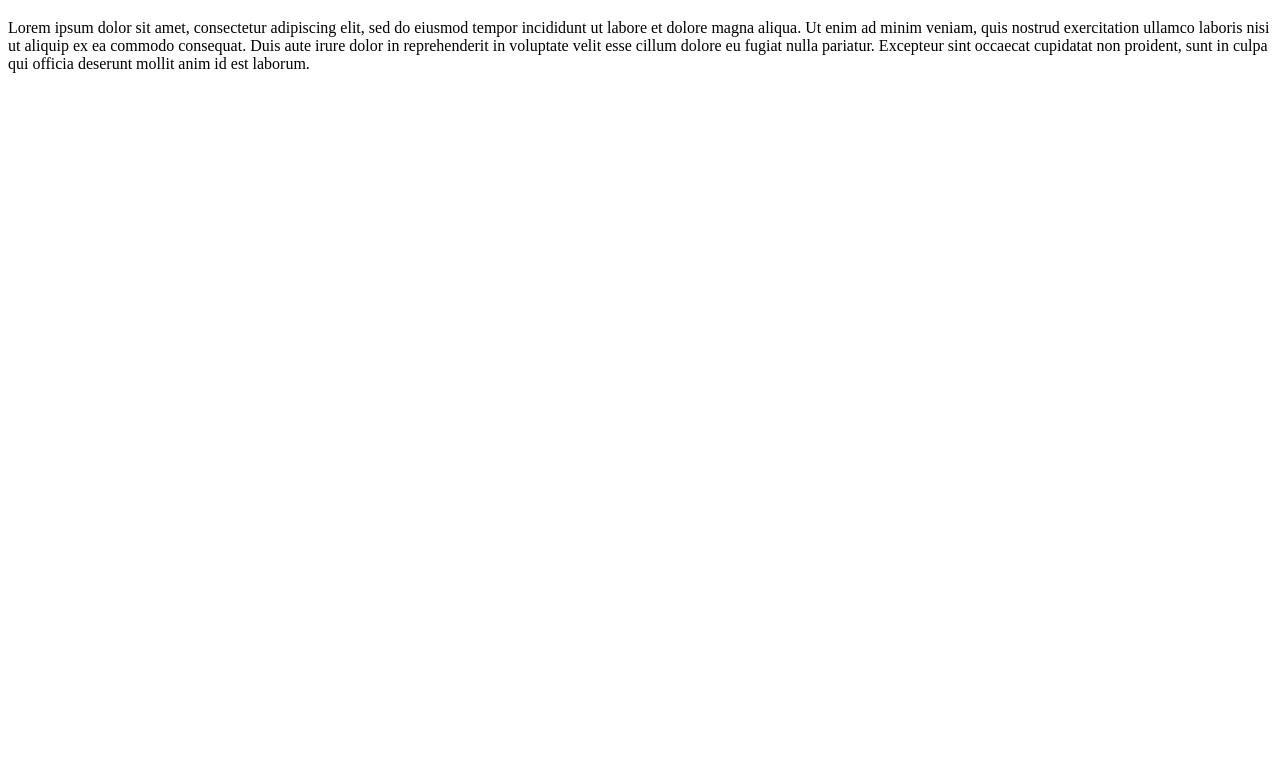
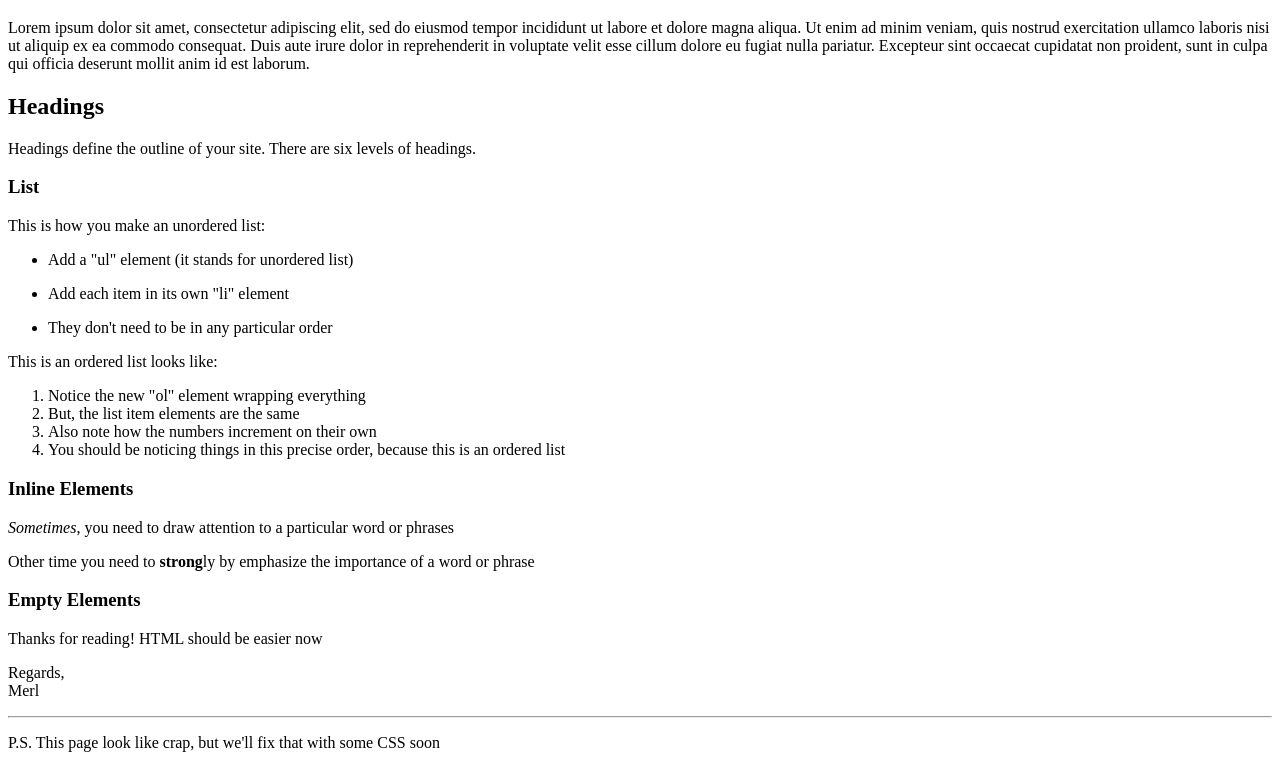
Before and after one commit to MerlitoQuinoJr/wd82p, a plain HTML site: page index.html in a window 1280 px wide. Shown: the part 61-829 px from the top of the page. Before the commit the page ends 800 px from the top, so only its background shows below. Drawn offline with Linux system fonts and the light colour scheme.

Commit message:
Elements

```diff
--- a/index.html
+++ b/index.html
@@ -5,8 +5,59 @@
         <title>My very first webpage</title>
     </head>
     <body>
-        <!-- Content goes here-->
+        <!-- Headings and Pharagraph-->
         <h1>Hello, World!</h1>
         <p>Lorem ipsum dolor sit amet, consectetur adipiscing elit, sed do eiusmod tempor incididunt ut labore et dolore magna aliqua. Ut enim ad minim veniam, quis nostrud exercitation ullamco laboris nisi ut aliquip ex ea commodo consequat. Duis aute irure dolor in reprehenderit in voluptate velit esse cillum dolore eu fugiat nulla pariatur. Excepteur sint occaecat cupidatat non proident, sunt in culpa qui officia deserunt mollit anim id est laborum.</p>
+
+        <h2>Headings</h2>
+        <p>Headings define the outline of your site. There are six levels of headings.
+        </p>
+        <!-- Unordered list -->
+        <h3>List</h3>
+        <p>This is how you make an unordered list:</p>
+
+
+        <ul>
+            <li>
+                <p>Add a "ul" element (it stands for unordered list)</p>
+            </li>
+            <li>
+                <p>Add each item in its own "li" element</p>
+            </li>
+            <li>
+                <p>They don't need to be in any particular order</p>
+            </li>
+        </ul>
+
+        <!-- Ordered List -->
+        <p>This is an ordered list looks like:</p>
+        <ol>
+            <li>Notice the new "ol" element wrapping everything</li>
+            <li>But, the list item elements are the same</li>
+            <li>Also note how the numbers increment on their own</li>
+            <li>You should be noticing things in this precise order, because this is an ordered list</li>
+        </ol>
+
+        <h3>Inline Elements</h3>
+        <p>
+            <em>Sometimes</em>, you need to draw attention to a particular word or phrases
+        </p>
+
+        <p>
+            Other time you need to <strong>strong</strong>ly by emphasize the importance of a word or phrase
+        </p>
+
+        <h3>Empty Elements</h3>
+        <p>Thanks for reading! HTML should be easier now</p>
+        <p>Regards, <br/>
+            Merl
+        </p>
+
+        <hr>
+        <p>
+            P.S. This page look like crap, but we'll fix that with some CSS soon
+        </p>
+
+
     </body>
 </html>
```
